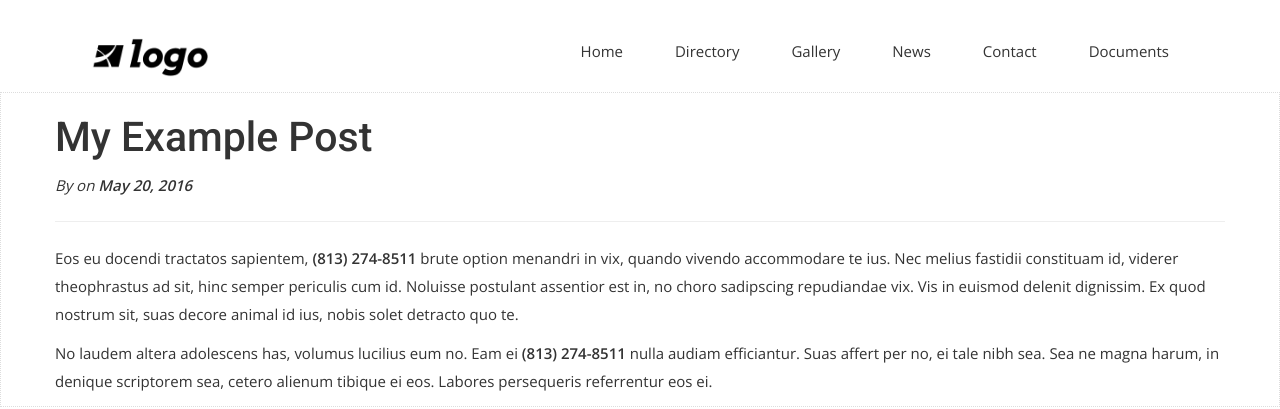
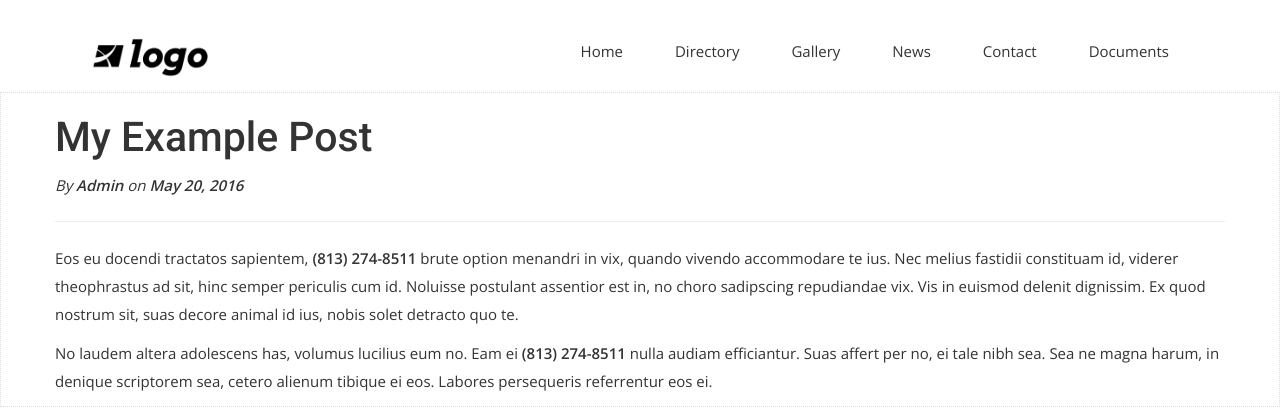
Before and after one commit to arjunbox/jekyll_starter, a Jekyll site: the page built from _posts/2016-05-20-my-example-post.md, in a window 1280 px wide. Shown: the top 409 px of the page. Built offline with Jekyll 4.4.1, drawn with Linux system fonts in a browser that asks for light colours; nearby versions of some CDN libraries; some web fonts are replaced; a script that is not in the unit is left out.

Commit message:
Update Post “2016-05-20-my-example-post”

```diff
--- a/_posts/2016-05-20-my-example-post.md
+++ b/_posts/2016-05-20-my-example-post.md
@@ -1,5 +1,8 @@
 ---
 layout: post
+title: My Example Post
+subtitle: ' '
+author: Admin
 ---
 
 Eos eu docendi tractatos sapientem, **{{site.data.business.phone_primay}}** brute option menandri in vix, quando vivendo accommodare te ius. Nec melius fastidii constituam id, viderer theophrastus ad sit, hinc semper periculis cum id. Noluisse postulant assentior est in, no choro sadipscing repudiandae vix. Vis in euismod delenit dignissim. Ex quod nostrum sit, suas decore animal id ius, nobis solet detracto quo te.
```
